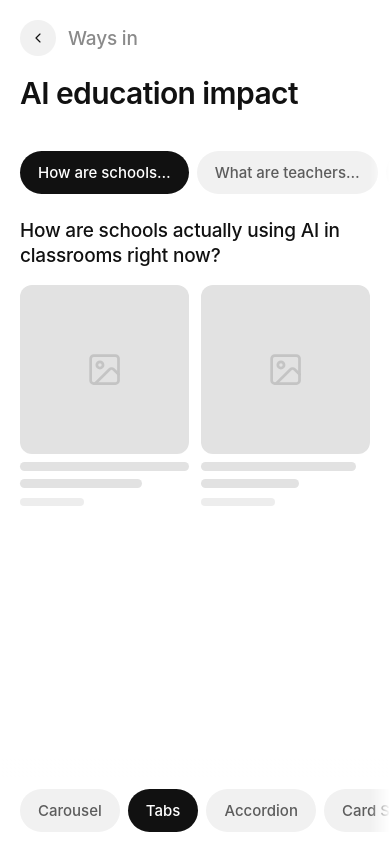
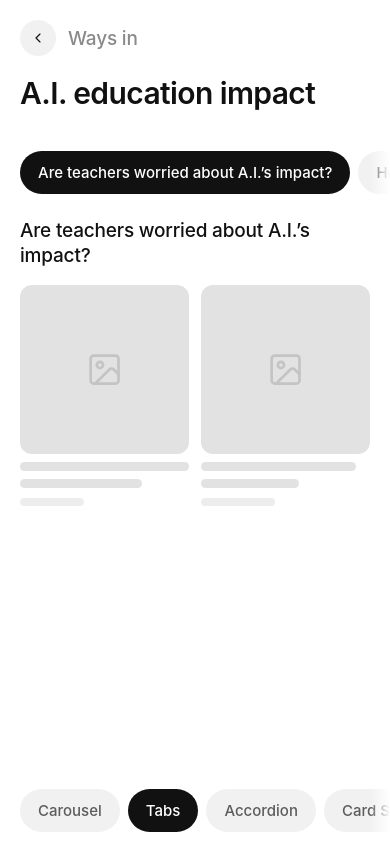
Before and after one commit to ziyun-liang/topic-explore-patterns, a plain HTML site: page index.html in a window 390 px wide. Both pictures are taken after a click on the link "Tabs". Drawn offline with Linux system fonts and the light colour scheme.

Commit message:
New question copy; Tabs pills carry the full question
Copy replaced with Lindsey's five questions, theme renamed to 'A.I. education
impact' (periods, matching the questions and NYT house style). Counts and file
structure untouched per her request: still one pool of 5, first-N per pattern
(3/4/5/3/4).

Two questions arrived in the embedded form with a question mark ("How graduates
can prepare...?"); corrected to the direct form so all five are actually
questions. Typographic apostrophe throughout -- house style, and a straight one
would terminate these single-quoted strings.

shortLabel deleted: pills now carry the question in full. That was the point,
and it surfaced a real finding, measured at 390px --

  Are teachers worried about A.I.'s impact?          322px   83% of screen
  How are young people feeling about A.I.?           322px   83%
  How can graduates prepare for the A.I. economy?    382px   98%
  How do A.I. companies make money from the ...?     482px  124%

Total strip 1573px, 4x the viewport. The longest question makes a pill wider
than the phone. THE OVERFLOW IS DELIBERATE -- the truncation was hiding this
constraint, and hiding it is the opposite of what a stress-test prototype is
for. Recorded under a new Findings section in CLAUDE.md so a future session
doesn't tidy the strip and destroy the evidence. The question now appearing
twice on the Tabs screen is accepted for the same reason: dropping the heading
would leave it readable only inside a pill wider than the screen.

Separately, the tab-height question flipped. M1 measured 0px spread; this copy
made it 25px (short questions wrap to 1 line, long to 2), so cards jumped
mid-swap -- a layout shift and a fade at the same time. .tab-content .q-title
now reserves two lines via min-height: 2.7em (2x the 1.35 line-height, tracking
--t-title rather than hardcoding 51px). Re-measured: all four tabs hold cards at
y=284, spread 0px. Needs re-checking on any future copy change.

Verified: 7/7 behaviour tests, audit within targets (3 sizes, minStep 1.27x, 0
borders, 0 serif), 0 console errors.

Co-Authored-By: Claude Opus 5 (1M context) <noreply@anthropic.com>

```diff
--- a/content.js
+++ b/content.js
@@ -11,56 +11,75 @@
 // (qMKFOJCaalehqHh2j8CUCF, node 196:13252) — Carousel 3, Tabs 4,
 // Accordion 5, Card Swipe 3, Portal 4 — so don't add/remove entries without
 // checking patterns.js's per-pattern card-count assumptions too.
+//
+// TWO THINGS TO KNOW BEFORE EDITING A QUESTION:
+//
+//  1. Each question is REPEATED in every pattern that shows it — Q1 appears in
+//     all five arrays below. Change a question and you must change every copy,
+//     or the patterns quietly disagree with each other. (The arrays share the
+//     same first-N ordering: Carousel/Swipe show Q1–Q3, Tabs/Portal Q1–Q4,
+//     Accordion all five.)
+//
+//  2. The Tabs strip shows each question IN FULL as its pill label (it used to
+//     truncate to the first three words). So question LENGTH now drives pill
+//     width directly: a long question makes a pill wider than the 390px strip
+//     itself. Check the tab strip after any copy change — this is the pattern's
+//     real stress test, and it's the reason the copy here is real rather than
+//     lorem.
+//
+// Use the typographic apostrophe (’) not the straight one ('): it's house
+// style, and a straight apostrophe would terminate these single-quoted strings.
 
 window.CONTENT = {
 	// The mocked theme name. Renders in two places: the menu's eyebrow, and the
 	// title of every pattern screen — all five say the same thing, on purpose
 	// (the pattern you're in is identified by the switcher, not the header).
 	// Sentence case, matching 'Ways in'; the eyebrow uppercases it in CSS.
-	topic: 'AI education impact',
+	// "A.I." with periods, matching the questions below and NYT house style.
+	topic: 'A.I. education impact',
 
 	patterns: {
 		carousel: {
 			directions: [
-				{ question: 'How are schools actually using AI in classrooms right now?' },
-				{ question: 'What are teachers saying about AI-assisted grading and lesson planning?' },
-				{ question: 'Where are districts drawing the line on AI in student work?' }
+				{ question: 'Are teachers worried about A.I.’s impact?' },
+				{ question: 'How are young people feeling about A.I.?' },
+				{ question: 'How can graduates prepare for the A.I. economy?' }
 			]
 		},
 
 		tabs: {
 			directions: [
-				{ question: 'How are schools actually using AI in classrooms right now?' },
-				{ question: 'What are teachers saying about AI-assisted grading and lesson planning?' },
-				{ question: 'Where are districts drawing the line on AI in student work?' },
-				{ question: 'What do parents want to know before their kid uses an AI tutor?' }
+				{ question: 'Are teachers worried about A.I.’s impact?' },
+				{ question: 'How are young people feeling about A.I.?' },
+				{ question: 'How can graduates prepare for the A.I. economy?' },
+				{ question: 'How do A.I. companies make money from the education sector?' }
 			]
 		},
 
 		accordion: {
 			directions: [
-				{ question: 'How are schools actually using AI in classrooms right now?' },
-				{ question: 'What are teachers saying about AI-assisted grading and lesson planning?' },
-				{ question: 'Where are districts drawing the line on AI in student work?' },
-				{ question: 'What do parents want to know before their kid uses an AI tutor?' },
-				{ question: 'How is AI changing what counts as cheating?' }
+				{ question: 'Are teachers worried about A.I.’s impact?' },
+				{ question: 'How are young people feeling about A.I.?' },
+				{ question: 'How can graduates prepare for the A.I. economy?' },
+				{ question: 'How do A.I. companies make money from the education sector?' },
+				{ question: 'Is A.I. making us dumber?' }
 			]
 		},
 
 		swipe: {
 			directions: [
-				{ question: 'How are schools actually using AI in classrooms right now?' },
-				{ question: 'What are teachers saying about AI-assisted grading and lesson planning?' },
-				{ question: 'Where are districts drawing the line on AI in student work?' }
+				{ question: 'Are teachers worried about A.I.’s impact?' },
+				{ question: 'How are young people feeling about A.I.?' },
+				{ question: 'How can graduates prepare for the A.I. economy?' }
 			]
 		},
 
 		portal: {
 			directions: [
-				{ question: 'How are schools actually using AI in classrooms right now?' },
-				{ question: 'What are teachers saying about AI-assisted grading and lesson planning?' },
-				{ question: 'Where are districts drawing the line on AI in student work?' },
-				{ question: 'What do parents want to know before their kid uses an AI tutor?' }
+				{ question: 'Are teachers worried about A.I.’s impact?' },
+				{ question: 'How are young people feeling about A.I.?' },
+				{ question: 'How can graduates prepare for the A.I. economy?' },
+				{ question: 'How do A.I. companies make money from the education sector?' }
 			]
 		}
 	}
--- a/patterns.js
+++ b/patterns.js
@@ -123,17 +123,6 @@
 		return '<div class="ph-img">' + icon('image', 28) + '</div>';
 	}
 
-	// 3 words, not 4: at 15px a 4-word label ate ~60% of a 390px strip, so barely
-	// one and a half tabs fit. The questions all open with distinct subjects
-	// ("How are schools", "What are teachers", "Where are districts"), so three
-	// words is still enough to tell them apart.
-	function shortLabel(question, maxWords) {
-		maxWords = maxWords || 3;
-		var words = question.replace(/\?$/, '').split(' ');
-		if (words.length <= maxWords) return words.join(' ');
-		return words.slice(0, maxWords).join(' ') + '…';
-	}
-
 	// Flat thumbnail skeleton — carousel / tabs / accordion. Content, so it sits
 	// on white with no fill of its own (grey fill is reserved for tappables).
 	function cardsRowHTML(count) {
@@ -195,6 +184,13 @@
 	//
 	// Keeping the strip also means the active pill's fill transitions for free
 	// via the shared pill-row rule's existing background-color transition.
+	//
+	// Pills carry the question IN FULL (2026-08-16, Lindsey's call). They used to
+	// truncate to the first three words, which read as an abbreviation of a
+	// question rather than a question, and quietly hid the pattern's real
+	// constraint: at 390px a long question makes a pill wider than the strip. The
+	// truncation was concealing that, and concealing it is the opposite of what a
+	// stress-test prototype is for.
 	function renderTabs(main, directions) {
 		var active = 0;
 
@@ -208,7 +204,7 @@
 				return (
 					'<button class="tab' + (i === active ? ' active' : '') +
 					'" data-i="' + i + '">' +
-					escapeHTML(shortLabel(d.question)) +
+					escapeHTML(d.question) +
 					'</button>'
 				);
 			})
--- a/styles.css
+++ b/styles.css
@@ -480,6 +480,15 @@ svg { display: block; }
 /* Shape, fill and mask come from the shared pill-row rules above. */
 .tab-strip { padding-bottom: var(--s-6); }
 
+/* Reserve two lines for the question so the cards below never move when you
+   switch tabs. Measured at 390px: the short questions wrap to 1 line and the
+   long ones to 2, so without this the cards jumped 25px mid-swap — a layout
+   shift and a fade at the same time, which reads as jank and undercuts the swap
+   animation. 2.7em is 2 x the 1.35 line-height, resolved against .q-title's own
+   font-size, so it tracks --t-title instead of hardcoding 51px. It's a floor,
+   not a cap: a 3-line question still grows normally. */
+.tab-content .q-title { min-height: 2.7em; }
+
 /* ---------- Accordion (#/accordion) ---------- */
 
 .acc-item { padding: 0 var(--gutter); }
```
Also changed, not shown: 1 other file.
